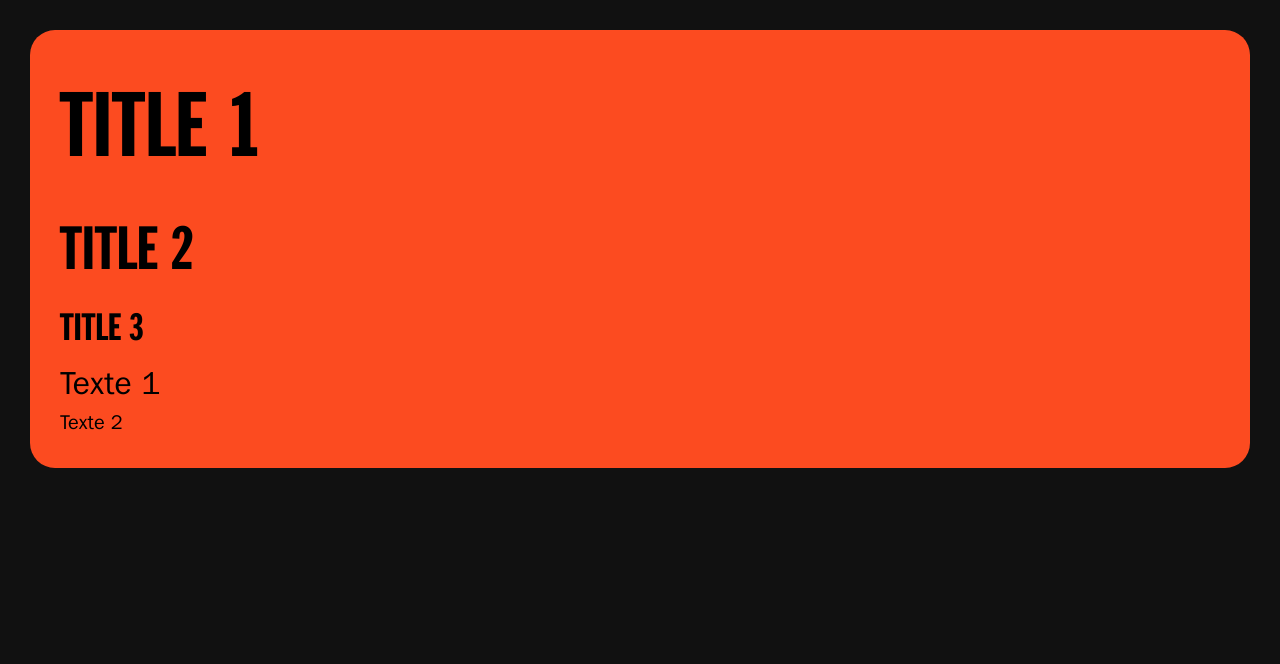
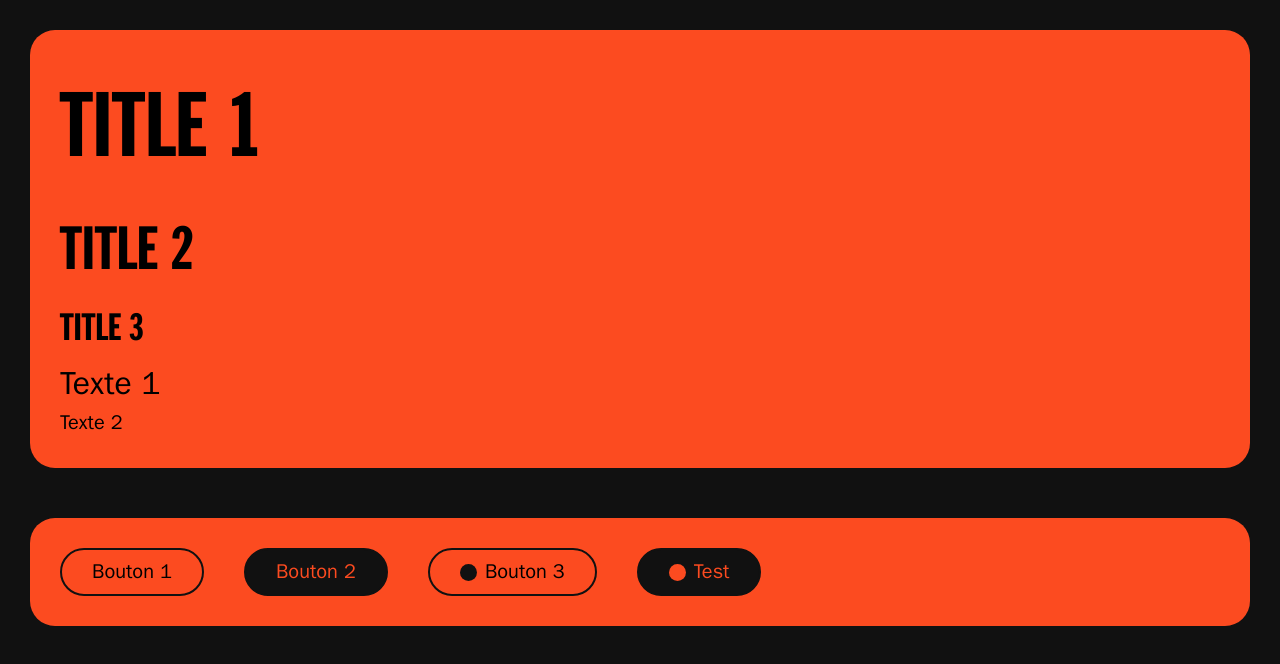
Before and after one commit to louis-va/brm, a React (Vite) app in the folder client/: page /design-system in a window 1280 px wide. Shown: the top 664 px of the page. Built offline with nearby package versions, Linux system fonts and the light colour scheme.

Commit message:
add button component

```diff
--- a/client/src/pages/DesignSystem.tsx
+++ b/client/src/pages/DesignSystem.tsx
@@ -1,8 +1,9 @@
+import { Button } from "../ui/design-system/Button";
 import { Typography } from "../ui/design-system/Typography";
 
 export default function DesignSystem() {
   return (
-    <div className="bg-blackPrimary w-screen h-screen p-30">
+    <div className="bg-blackPrimary w-screen h-screen p-30 flex flex-col gap-50">
       <div className="p-30 bg-orangePrimary rounded-25">
         <Typography
           fontSize="96"
@@ -36,6 +37,28 @@ export default function DesignSystem() {
           Texte 2
         </Typography>
       </div>
+      <div className="p-30 bg-orangePrimary rounded-25 flex gap-10">
+        <Button variant="orange">
+          <Typography fontSize="20" textColor="black" fontFamily="Franklin">
+            Bouton 1
+          </Typography>
+        </Button>
+        <Button variant="black">
+          <Typography fontSize="20" textColor="orange" fontFamily="Franklin">
+            Bouton 2
+          </Typography>
+        </Button>
+        <Button variant="orange" icon>
+          <Typography fontSize="20" textColor="black" fontFamily="Franklin">
+            Bouton 3
+          </Typography>
+        </Button>
+        <Button variant="black" icon>
+          <Typography fontSize="20" textColor="orange" fontFamily="Franklin">
+            Test
+          </Typography>
+        </Button>
+      </div>
     </div>
   );
 }
--- /dev/null
+++ b/client/src/ui/design-system/Button.tsx
@@ -0,0 +1,39 @@
+interface ButtonProps {
+  icon?: boolean;
+  type?: "button" | "submit";
+  variant?: "orange" | "black";
+  children?: React.ReactNode;
+}
+
+export const Button = ({ icon, variant, children, type }: ButtonProps) => {
+  let variantClasses;
+
+  switch (variant) {
+    case "orange":
+      variantClasses =
+        "bg-orangePrimary text-blackPrimary border-2 border-blackPrimary rounded-full py-[7px] px-30";
+      break;
+    case "black":
+      variantClasses =
+        "bg-blackPrimary text-orangePrimary border-2 border-blackPrimary rounded-full py-[7px] px-30";
+      break;
+  }
+
+  const buttonContent = (
+    <div className="flex items-center gap-2">
+      {icon && variant === "orange" && (
+        <div className="bg-blackPrimary w-[17px] h-[17px] rounded-full"></div>
+      )}
+      {icon && variant === "black" && (
+        <div className="bg-orangePrimary w-[17px] h-[17px] rounded-full"></div>
+      )}
+      {children}
+    </div>
+  );
+
+  return (
+    <button type={type} className={variantClasses}>
+      {buttonContent}
+    </button>
+  );
+};
```
